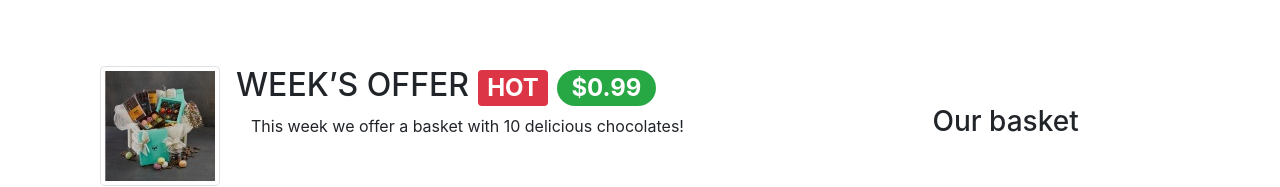
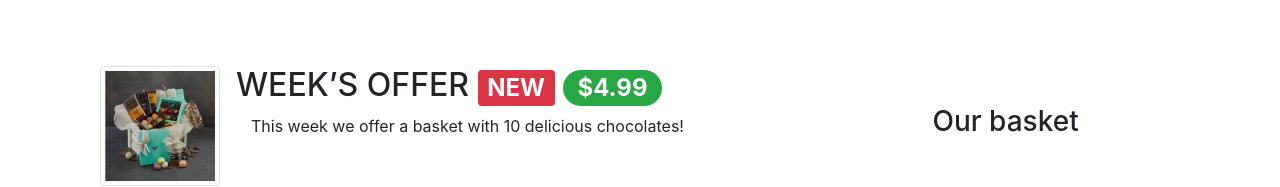
Before and after one commit to Hariskapa/leChocolat, a website: page index.html in a window 1280 px wide. Shown: the part 787-974 px from the top of the page. Drawn offline with nearby package versions, Linux system fonts and the light colour scheme.

Commit message:
Bootstrap Assignment 4 Task

```diff
--- a/index.html
+++ b/index.html
@@ -91,8 +91,8 @@
                     <img class="d-flex mr-3 img-thumbnail align-self-center" src="images/promotion.jpg" alt="Promotion">
                     <div class="media-body">
                         <h2 class="mt-0">WEEK’S OFFER
-                            <span class="badge badge-danger">HOT</span>
-                            <span class="badge badge-pill badge-success">$0.99</span>
+                            <span class="badge badge-danger">NEW</span>
+                            <span class="badge badge-pill badge-success">$4.99</span>
                         </h2>
                         <p class="col d-none d-md-block">This week we offer a basket with 10 delicious chocolates! </p>
                     </div>
```
